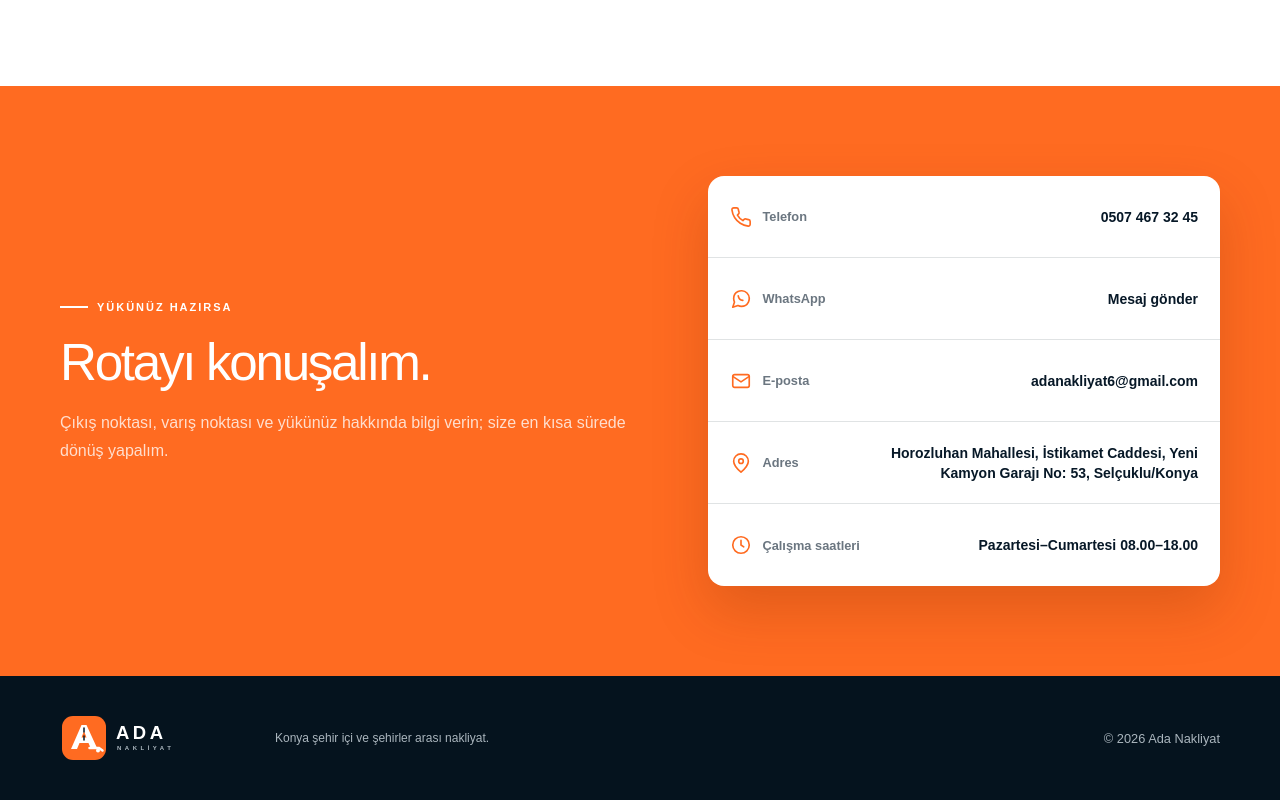
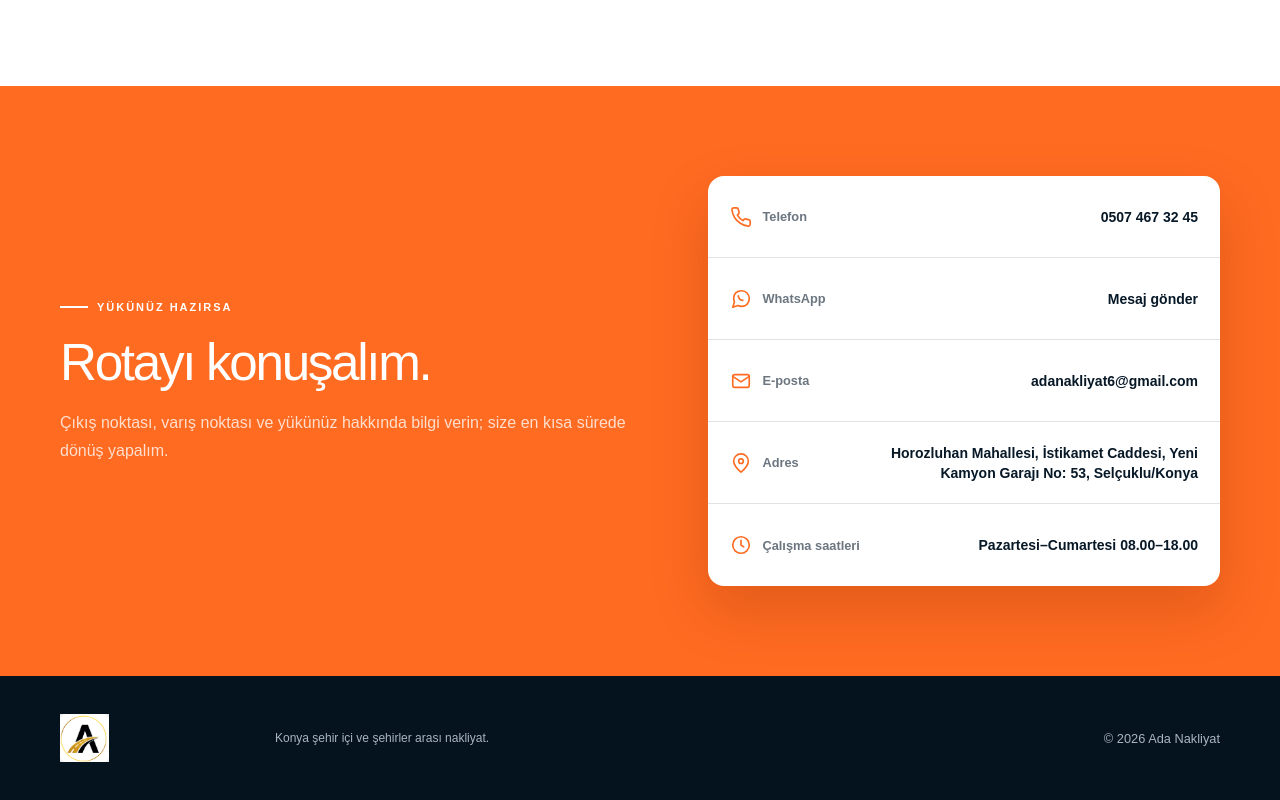
Before and after one commit to 11esraakayaa/ada-nakliyat, a Next.js app: page / in a window 1280 px wide. Shown: the part 2856-3656 px from the top of the page. Built offline with nearby package versions, Linux system fonts and the light colour scheme.

Commit message:
Update footer logo source in page.tsx

```diff
--- a/app/page.tsx
+++ b/app/page.tsx
@@ -144,7 +144,7 @@ export default function Home() {
         </div>
       </section>
 
-      <footer><div className="container footer-inner"><a className="brand footer-brand" href="#anasayfa"><Image className="brand-logo" src="/ada-logo-light.svg" width={180} height={48} alt="Ada Nakliyat" /></a><p>Konya şehir içi ve şehirler arası nakliyat.</p><small>© 2026 Ada Nakliyat</small></div></footer>
+      <footer><div className="container footer-inner"><a className="brand footer-brand" href="#anasayfa"><Image className="brand-logo" src="/logo.png" width={180} height={48} alt="Ada Nakliyat" /></a><p>Konya şehir içi ve şehirler arası nakliyat.</p><small>© 2026 Ada Nakliyat</small></div></footer>
 
       <nav className="mobile-contact-bar" aria-label="Hızlı iletişim">
         <a href={CONTACT.phoneHref}><Icon name="phone" /><span>Ara</span></a>
```
